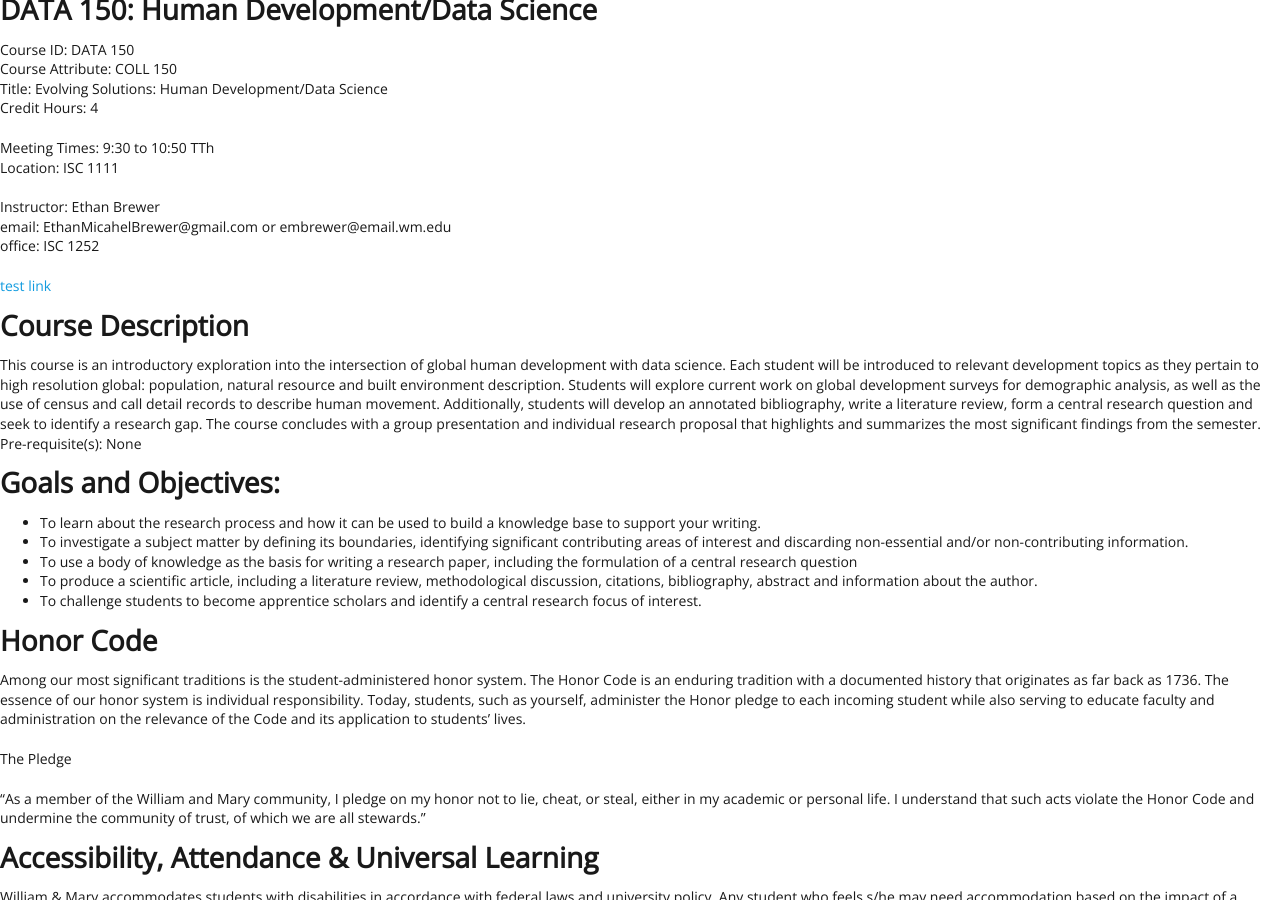
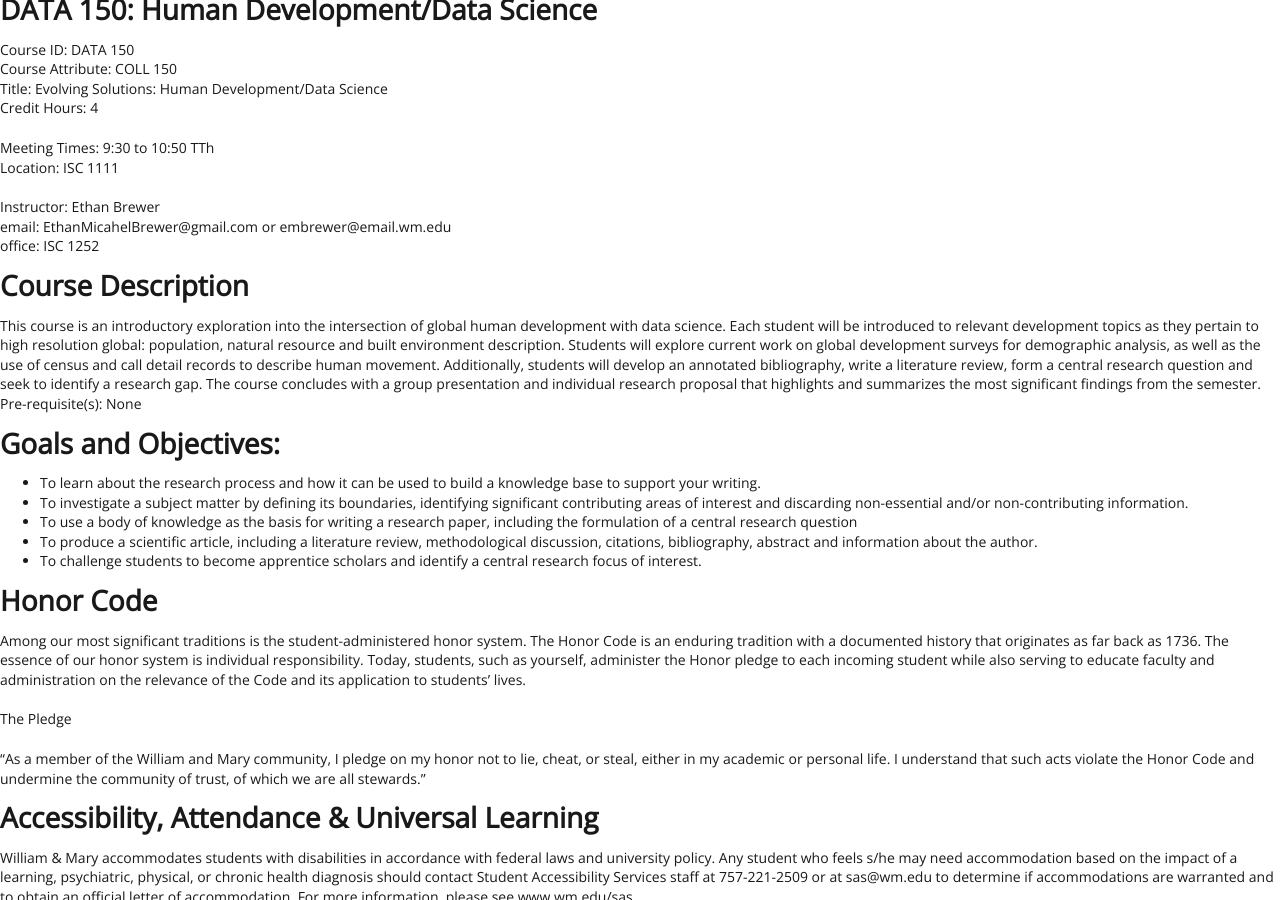
Before and after one commit to EMBrewer/dat150, a Jekyll site: the page built from _posts/2021-09-28-Syllabus.md, in a window 1280 px wide and 900 px high. Built offline with Jekyll 4.4.1, drawn with Linux system fonts in a browser that asks for light colours; our own code applies the rules of GitHub Pages for plain Markdown files.

Commit message:
Update 2021-09-28-Syllabus.md

```diff
--- a/_posts/2021-09-28-Syllabus.md
+++ b/_posts/2021-09-28-Syllabus.md
@@ -12,7 +12,6 @@ Instructor: Ethan Brewer
 email: EthanMicahelBrewer@gmail.com or embrewer@email.wm.edu
 office: ISC 1252
 
-[test link](testlink.md)
 # Course Description
 
 This course is an introductory exploration into the intersection of global human development with data science. Each student will be introduced to relevant development topics as they pertain to high resolution global: population, natural resource and built environment description. Students will explore current work on global development surveys for demographic analysis, as well as the use of census and call detail records to describe human movement. Additionally, students will develop an annotated bibliography, write a literature review, form a central research question and seek to identify a research gap. The course concludes with a group presentation and individual research proposal that highlights and summarizes the most significant findings from the semester. Pre-requisite(s): None
```
